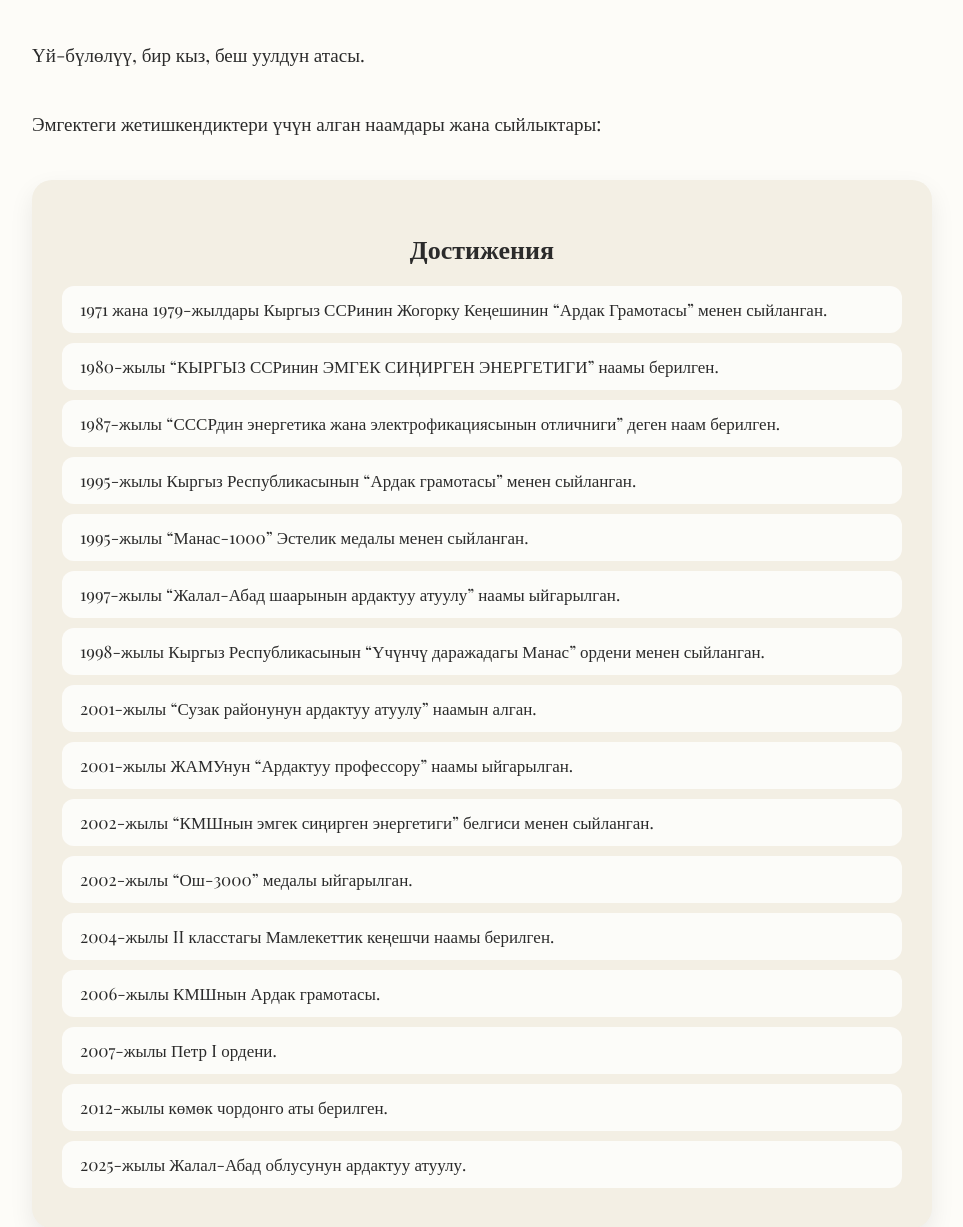
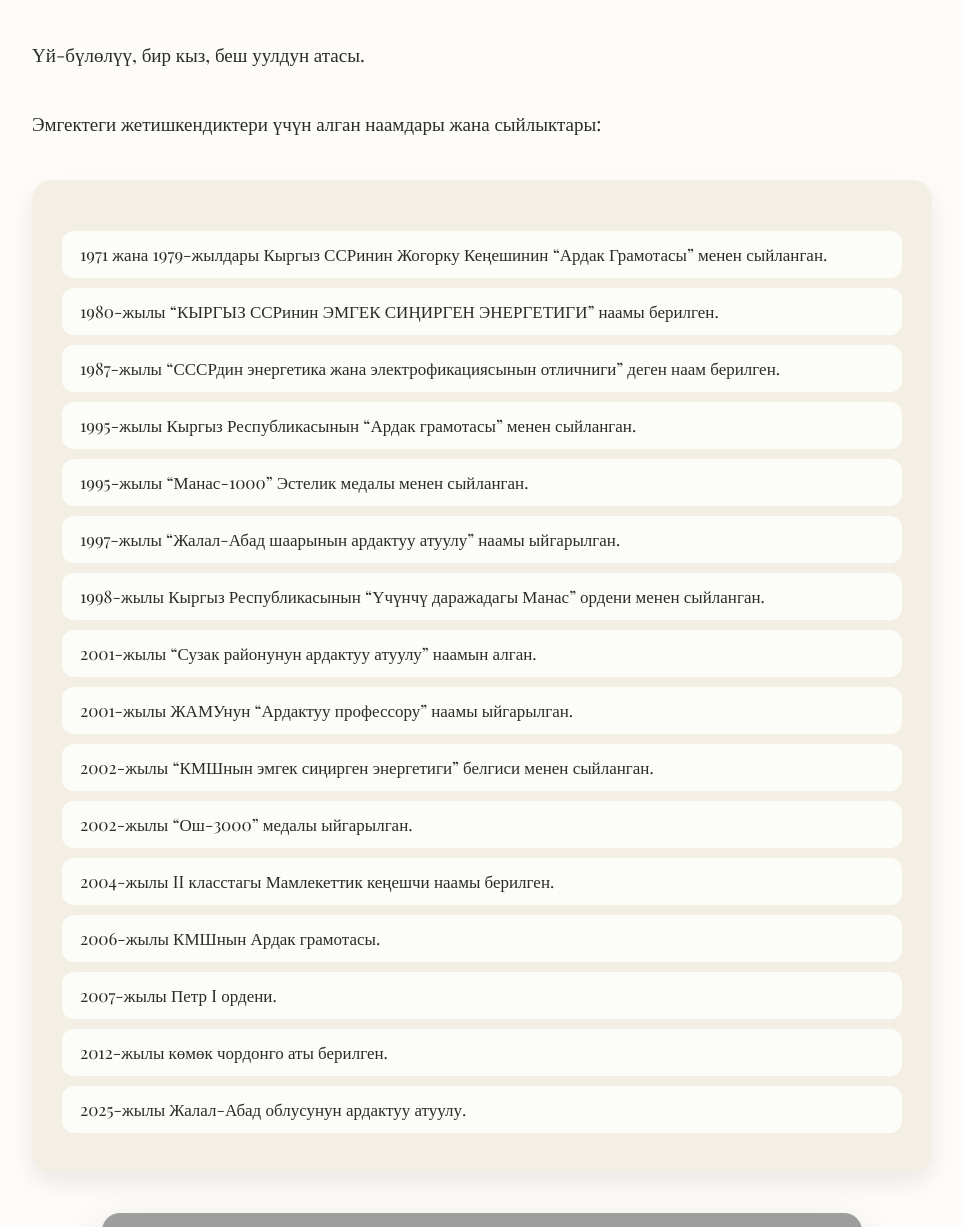
Before and after one commit to aisaranazarbaeva-prog/TorobaevErgeshBio, a Django app: page / in a window 1280 px wide. Shown: the part 1343-2570 px from the top of the page, without its empty margins (158-1121 px from the left). Run offline with Django 5.2, Linux system fonts and the light colour scheme; data comes from the database, SQL or seed files in the repository; grey boxes are pictures that could not be loaded.

Commit message:
удалена

```diff
--- a/biography/templates/home.html
+++ b/biography/templates/home.html
@@ -128,7 +128,7 @@ h1 {
 
 <!-- ACHIEVEMENTS / TEXT BLOCKS -->
 <div class="achievements">
-    <h2>Достижения</h2>
+    <h2></h2>
     {% for a in achievements %}
         <div class="achievement-item">{{ a.text }}</div>
     {% endfor %}
```
